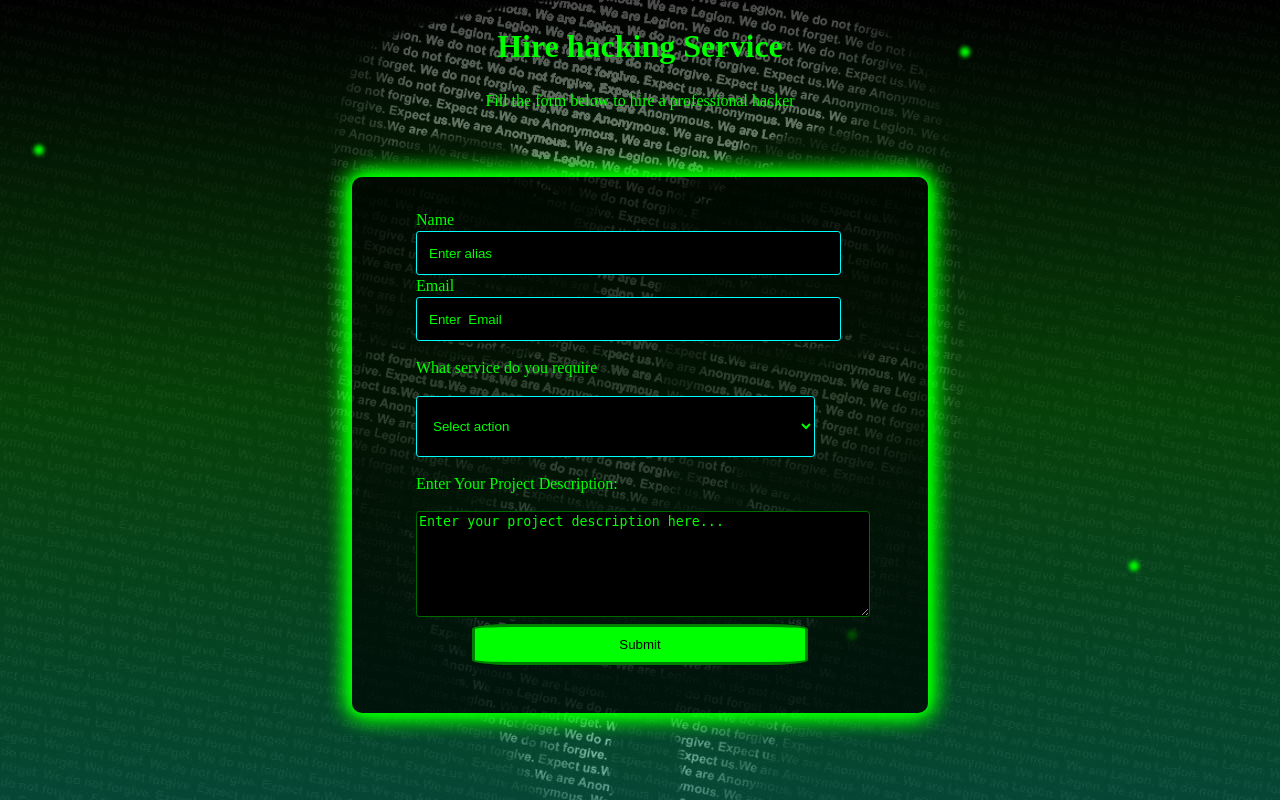
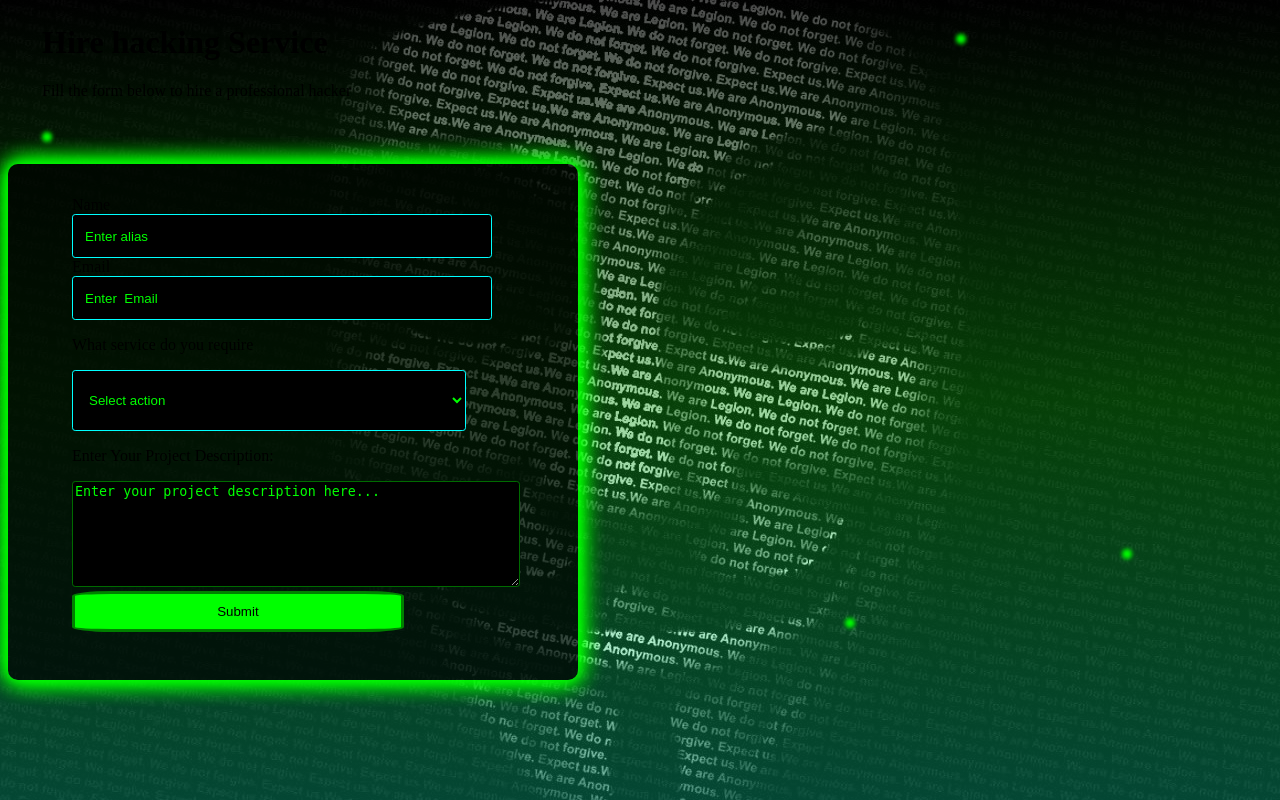
Before and after one commit to doossal81/deamon, a PHP site: page /hire/ in a window 1280 px wide. Run offline with PHP 8.4, Linux system fonts and the light colour scheme; some libraries are stand-ins or nearby versions; some web fonts are replaced.

Commit message:
Update style.css

```diff
--- a/hire/style.css
+++ b/hire/style.css
@@ -3,13 +3,7 @@
   --color-green: #00ff00;
   --color-black: #000000;
 }
-body {
-    text-align: center;
-    font-size: 1rem;
-    line-height: 1.4;
-    color: var(--color-green);
-    margin: 0;
-}
+
 
 body::before {
     content: '';
```
